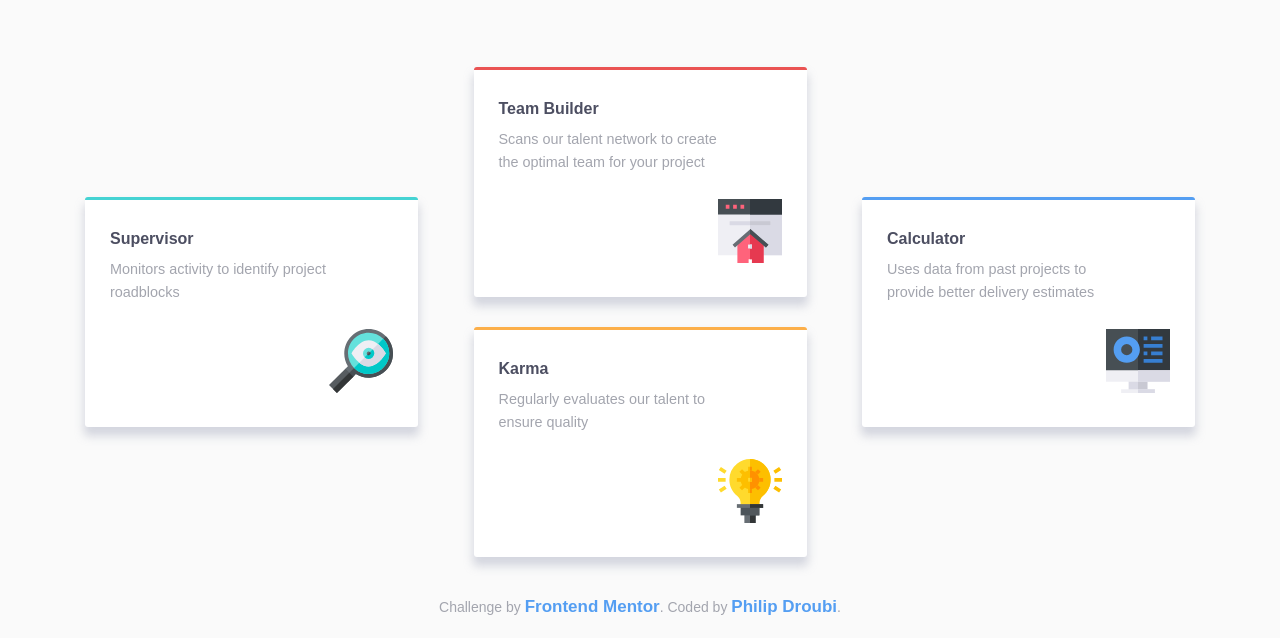
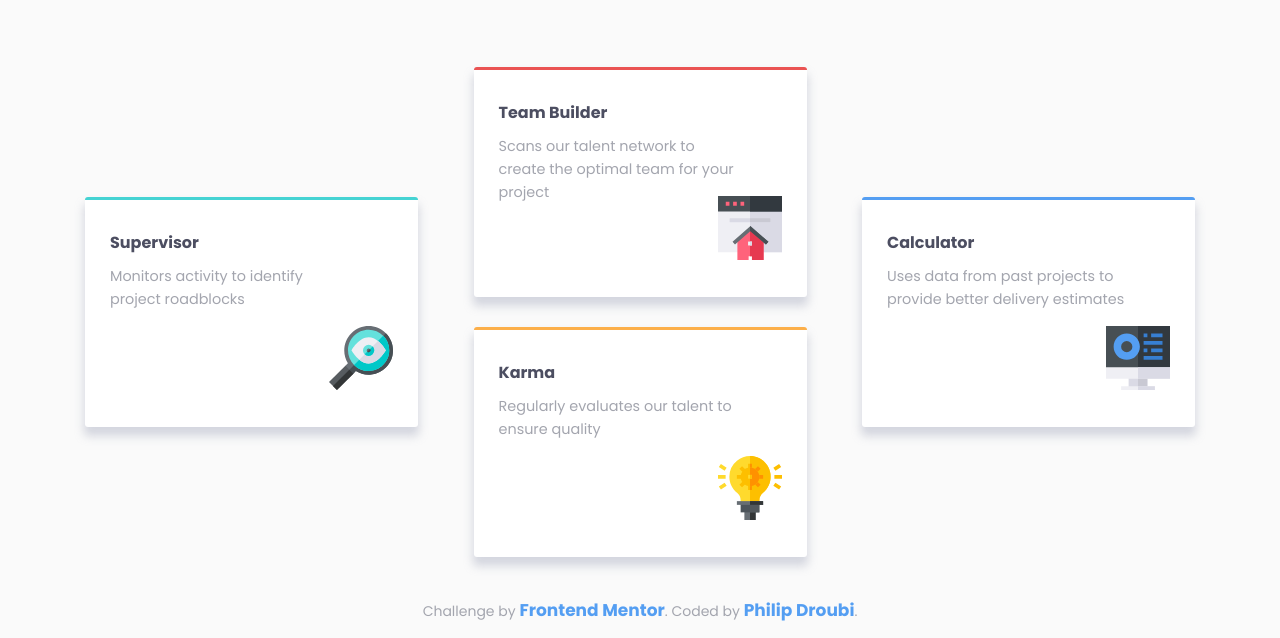
Before and after one commit to Philip-Droubi/four-card-feature-sections, a plain HTML site: page index.html in a window 1280 px wide. Shown: the part 202-840 px from the top of the page. Drawn offline with Linux system fonts and the light colour scheme.

Commit message:
Update four-card-section.css

```diff
--- a/Css/four-card-section.css
+++ b/Css/four-card-section.css
@@ -19,10 +19,9 @@ html {
   scroll-behavior: smooth;
 }
 body {
-  font-family: sans-serif;
+  font-family: 'Poppins', sans-serif;
   min-height: 100vh;
   background-color: var(--Very-Light-Gray);
-  /* background-color: var(--Neutral-Very-Dark-Blue); */
 }
 .container {
   padding-left: 30px;
```
